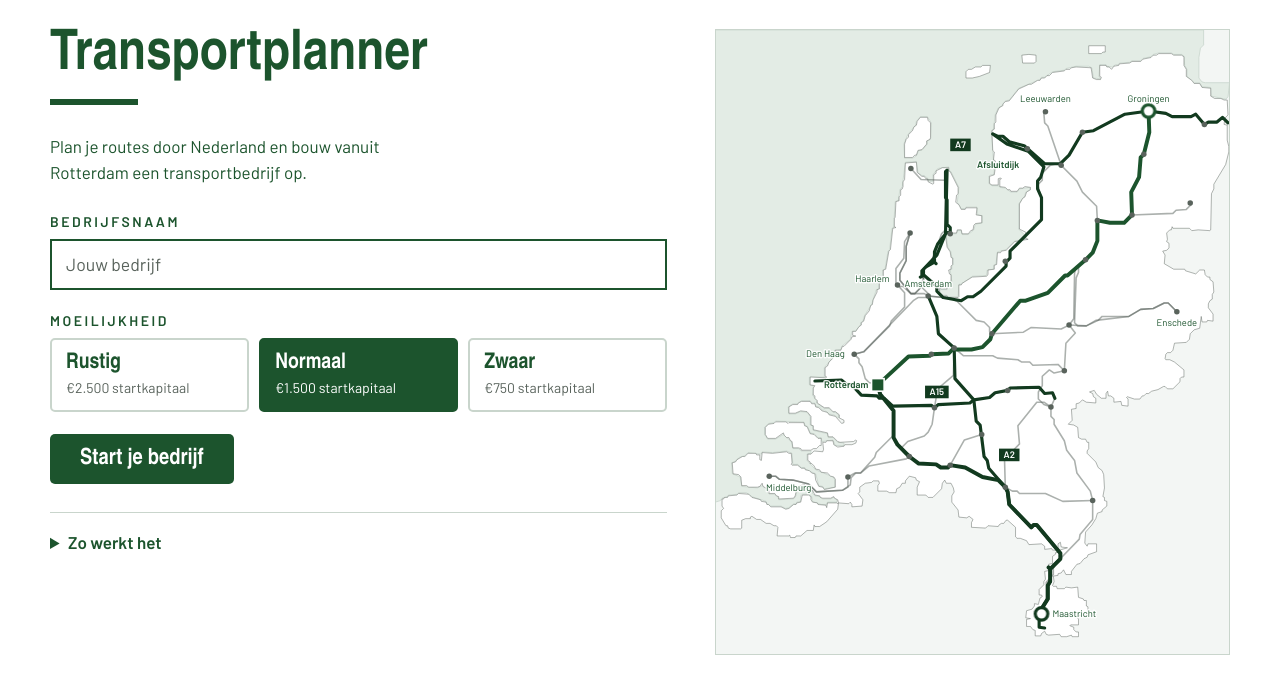
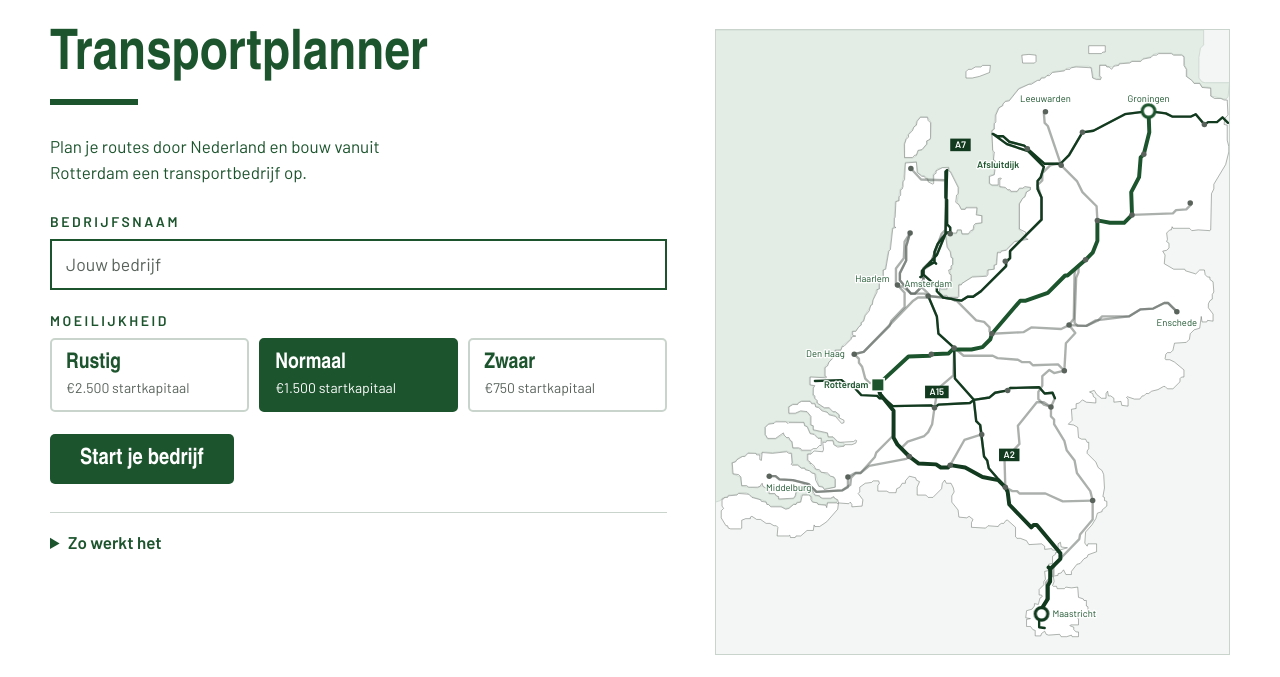
Before and after one commit to jackvanbemmel03-sketch/Jackson, a plain HTML site: page index.html in a window 1280 px wide. Shown: the part 87-764 px from the top of the page. Drawn offline with Linux system fonts and the light colour scheme; a web font is replaced by a local one.

Commit message:
Alle wegen op de kaart even dik
Co-Authored-By: Claude Sonnet 5.5 <noreply@anthropic.com>
Claude-Session: https://claude.ai/code/session_01E6Tcq2SvVJQge3k6YBDN4o

```diff
--- a/index.html
+++ b/index.html
@@ -272,13 +272,13 @@ const baseMap=()=>{
   let s=`<rect x="0" width="${W}" height="${H}" fill="#F3F6F4"/>`;
   s+=`<path d="${NEIGHP}" fill="${TINT}" stroke="${LIJN}" stroke-width="1" stroke-linejoin="round" fill-rule="evenodd"/>`;
   s+=`<path d="${NLP}" fill="${WIT}" stroke="${MUTE}" stroke-opacity=".5" stroke-width="1.2" stroke-linejoin="round" fill-rule="evenodd"/>`;
-  ROADS.forEach(r=>{s+=`<polyline points="${r.pts.map(q=>q[0].toFixed(1)+','+q[1].toFixed(1)).join(' ')}" fill="none" stroke="${MUTE}" stroke-opacity=".5" stroke-width="2" stroke-linecap="round" stroke-linejoin="round"><title>${r.nr}: ${r.a.n} – ${r.b.n}, ${Math.round(r.len)} km</title></polyline>`});
+  ROADS.forEach(r=>{s+=`<polyline points="${r.pts.map(q=>q[0].toFixed(1)+','+q[1].toFixed(1)).join(' ')}" fill="none" stroke="${MUTE}" stroke-opacity=".5" stroke-width="3" stroke-linecap="round" stroke-linejoin="round"><title>${r.nr}: ${r.a.n} – ${r.b.n}, ${Math.round(r.len)} km</title></polyline>`});
   const ap=A15.split(' ').map(p=>p.split(',').map(Number));
-  s+=`<polyline points="${A15}" fill="none" stroke="${GD}" stroke-width="4" stroke-linecap="round" stroke-linejoin="round"><title>A15: Maasvlakte – Rotterdam – Gorinchem – Tiel – Ressen, circa 136 km snelweg</title></polyline>`;
+  s+=`<polyline points="${A15}" fill="none" stroke="${GD}" stroke-width="3" stroke-linecap="round" stroke-linejoin="round"><title>A15: Maasvlakte – Rotterdam – Gorinchem – Tiel – Ressen, circa 136 km snelweg</title></polyline>`;
   s+=`<g style="font-family:Barlow,Arial,sans-serif"><rect x="290" y="452" width="30" height="16" fill="${GD}"/><text x="305" y="464" text-anchor="middle" font-size="12" font-weight="600" fill="${WIT}">A15</text></g>`;
-  s+=`<polyline points="${A2}" fill="none" stroke="${GD}" stroke-width="4" stroke-linecap="round" stroke-linejoin="round"><title>A2: Amsterdam – Utrecht – 's-Hertogenbosch – Eindhoven – Maastricht, circa 217 km snelweg</title></polyline>`;
+  s+=`<polyline points="${A2}" fill="none" stroke="${GD}" stroke-width="3" stroke-linecap="round" stroke-linejoin="round"><title>A2: Amsterdam – Utrecht – 's-Hertogenbosch – Eindhoven – Maastricht, circa 217 km snelweg</title></polyline>`;
   s+=`<g style="font-family:Barlow,Arial,sans-serif"><rect x="384" y="532" width="26" height="16" fill="${GD}"/><text x="397" y="544" text-anchor="middle" font-size="12" font-weight="600" fill="${WIT}">A2</text></g>`;
-  s+=`<polyline points="${A7}" fill="none" stroke="${GD}" stroke-width="4" stroke-linecap="round" stroke-linejoin="round"><title>A7: Zaandam – Hoorn – Afsluitdijk – Heerenveen – Groningen – Duitse grens, circa 236 km snelweg</title></polyline>`;
+  s+=`<polyline points="${A7}" fill="none" stroke="${GD}" stroke-width="3" stroke-linecap="round" stroke-linejoin="round"><title>A7: Zaandam – Hoorn – Afsluitdijk – Heerenveen – Groningen – Duitse grens, circa 236 km snelweg</title></polyline>`;
   s+=`<g style="font-family:Barlow,Arial,sans-serif"><rect x="322" y="138" width="26" height="16" fill="${GD}"/><text x="335" y="150" text-anchor="middle" font-size="12" font-weight="600" fill="${WIT}">A7</text></g>`;
   s+=`<text x="356" y="176" font-size="12" font-weight="600" fill="${G}" stroke="${WIT}" stroke-opacity=".9" stroke-width="3.5" paint-order="stroke" style="font-family:Barlow,Arial,sans-serif">Afsluitdijk</text>`;
   return s;
```
